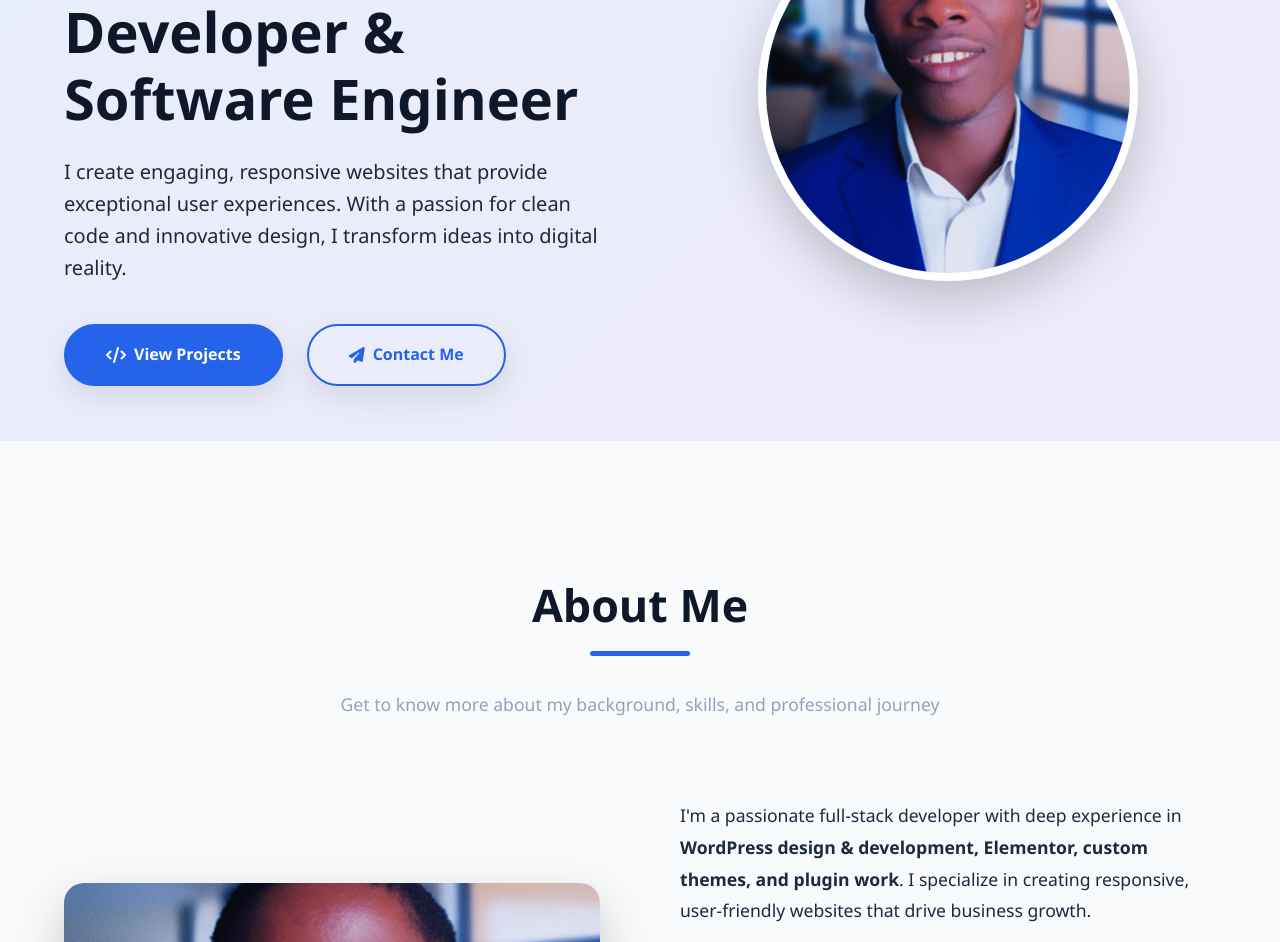
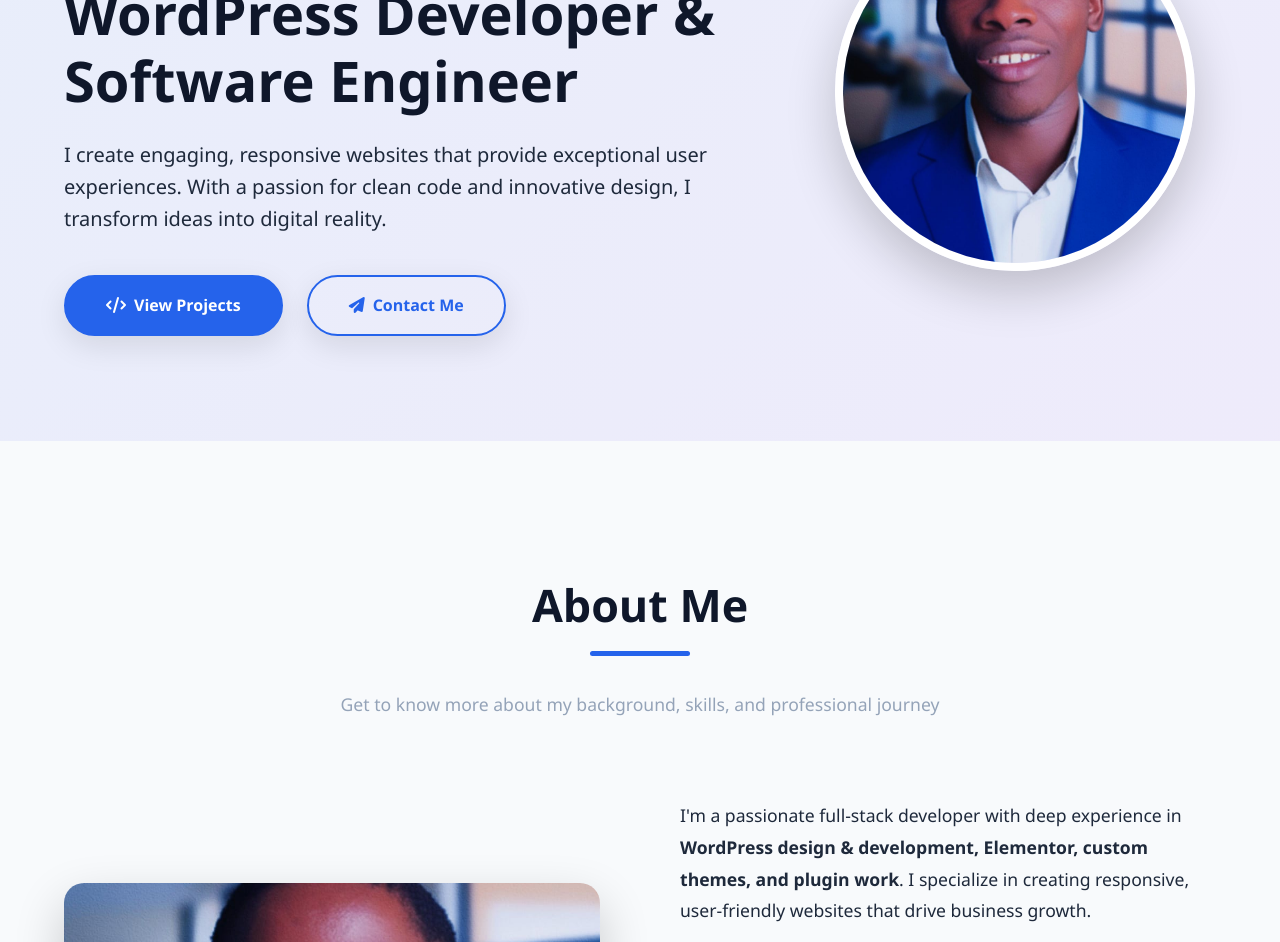
Before and after one commit to komi16/portfoliori-website, a plain HTML site: page index.html in a window 1280 px wide. Shown: the part 359-1301 px from the top of the page. Drawn offline with Linux system fonts and the light colour scheme.

Commit message:
Update index.html

```diff
--- a/index.html
+++ b/index.html
@@ -228,7 +228,7 @@
         }
 
         .hero-text {
-            flex: 1;
+            flex: 5;
             animation: fadeInUp 0.8s ease-out;
         }
 
@@ -271,7 +271,7 @@
         }
 
         .hero-image {
-            flex: 1;
+            flex: 3;
             position: relative;
             display: flex;
             justify-content: center;
@@ -279,8 +279,8 @@
         }
 
         .profile-circle {
-            width: 380px;
-            height: 380px;
+            width: 360px;
+            height: 360px;
             border-radius: 50%;
             overflow: hidden;
             position: relative;
@@ -302,11 +302,11 @@
 
         .circle-animation {
             position: absolute;
-            width: 100%;
-            height: 100%;
+            width: 120%;
+            height: 120%;
             border-radius: 50%;
             background: transparent;
-            border: 2px solid transparent;
+            border: 10px solid transparent;
             animation: rotate 20s linear infinite;
         }
 
```
